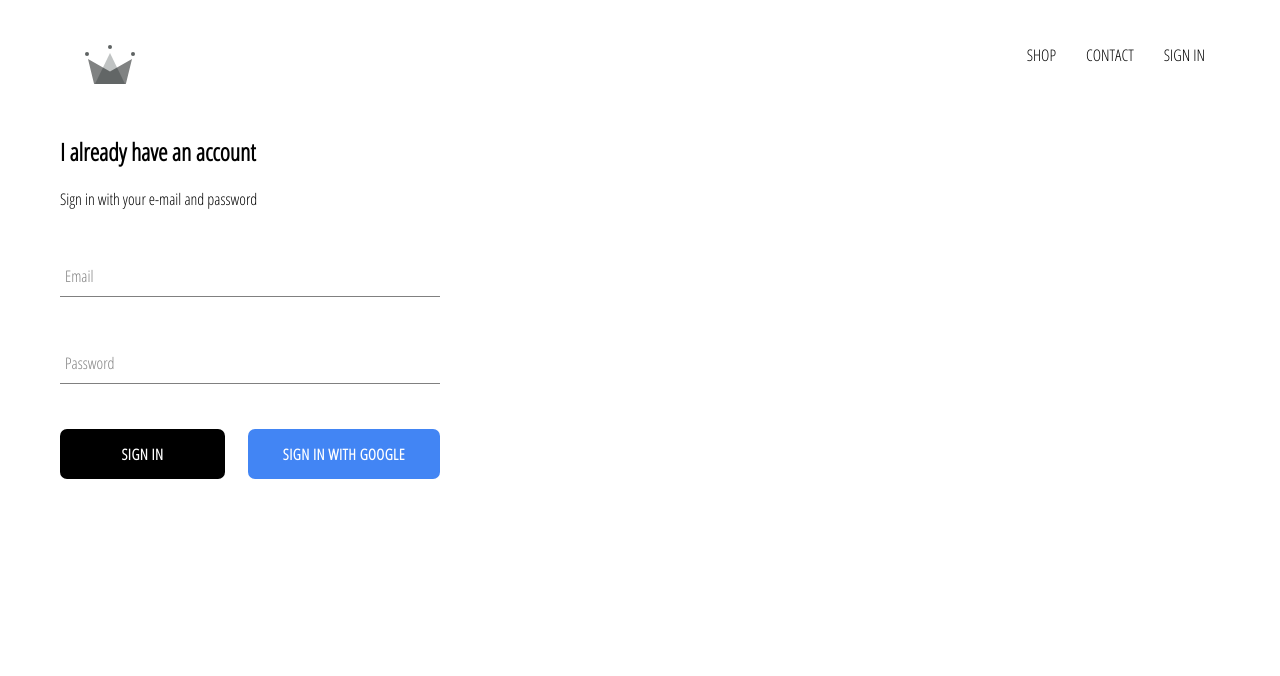
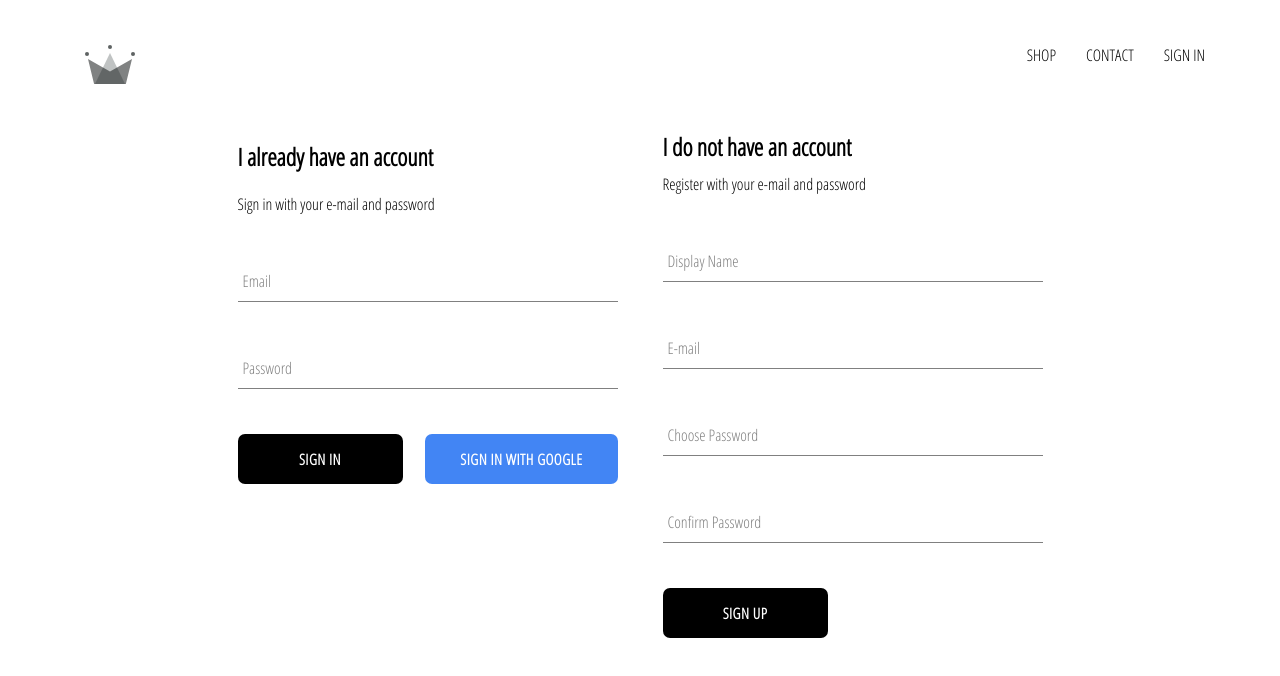
Before and after one commit to pdr-clv/crwn-clothing, a React (Create React App) app: page /signin in a window 1280 px wide. Shown: the top 676 px of the page. Built offline with nearby package versions, Linux system fonts and the light colour scheme; no server answers.

Commit message:
implemented firebase utils, included ability to store aythenticated users into our firebase db

```diff
--- /dev/null
+++ b/src/components/sign-up/sign-up.component.jsx
@@ -0,0 +1,99 @@
+import React from 'react';
+
+import FormInput from '../form-input/form-input.component';
+import CustomButton from '../custom-button/custom-button.component';
+import { auth, createUserProfileDocument} from '../../firebase/firebase.utils';
+
+import './sign-up.styles.scss';
+
+class SignUp extends React.Component {
+	constructor() {
+		super();
+
+		this.state = {
+			displayName:'',
+			email:'',
+			password:'',
+			confirmPassword:''
+		}
+	}
+
+	handleSubmit = async event => {
+
+		event.preventDefault();
+
+		const {displayName, email, password, confirmPassword} = this.state;
+
+		if (password !== confirmPassword) {
+			alert("Password and Confirm Password don't match");
+			return;
+		}
+
+		try{
+// auth.createUserWithEmailAndPassword es un método de firebase, que te permite crear un nuevo usuario pasandole email and password.
+			const {user} = await auth.createUserWithEmailAndPassword(email,password);
+			await createUserProfileDocument(user,{displayName});
+// con esto dejaremos los inputs limpios, después de guardar el usuario
+			this.setState({
+				displayName:'',
+				email:'',
+				password:'',
+				confirmPassword:''
+			});
+		} catch (err){
+			console.error('error creando usuario',err.message);
+			alert('Error creating new user \n' + err.message);
+		}
+	};
+
+	handleChange = event=> {
+		const {name,value} = event.target;
+// si ponemos name entre [] asignará el valor de la propiedad name del input (password o email) al valor value del input.
+		this.setState({[name]:value});
+	}
+
+
+	render(){
+// desectructuramos this.state en displayName, emai, password, etc, y se les pasa a los FormInput esos values
+		const {displayName, email, password, confirmPassword} = this.state;
+		return (
+			<div className='sign-up'>
+				<h2 className='title'>I do not have an account</h2>
+				<span>Register with your e-mail and password</span>
+				<form className='sign-up-form' onSubmit={this.handleSubmit}>
+					<FormInput
+						type='text'
+						name='displayName'
+						value={displayName}
+						onChange={this.handleChange}
+						label='Display Name'
+						required />
+						<FormInput
+						type='email'
+						name='email'
+						value={email}
+						onChange={this.handleChange}
+						label='E-mail'
+						required />
+						<FormInput
+						type='password'
+						name='password'
+						value={password}
+						onChange={this.handleChange}
+						label='Choose Password'
+						required />
+						<FormInput
+						type='password'
+						name='confirmPassword'
+						value={confirmPassword}
+						onChange={this.handleChange}
+						label='Confirm Password'
+						required />
+					<CustomButton type='submit'>SIGN UP</CustomButton>
+				</form>
+			</div>
+		)
+	}
+}
+
+export default SignUp
--- /dev/null
+++ b/src/components/sign-up/sign-up.styles.scss
@@ -0,0 +1,9 @@
+.sign-up {
+  display:flex;
+  flex-direction: column;
+  width: 380px;
+
+  .title {
+    margin: 10px 0;
+  }
+}
--- a/src/firebase/firebase.utils.js
+++ b/src/firebase/firebase.utils.js
@@ -20,7 +20,7 @@ export const createUserProfileDocument = async (userAuth,additionalData) => {
   const userRef = firestore.doc(`users/${userAuth.uid}`);
 
   const snapShot= await userRef.get();
-// snapShot tiene datos, y existe la propiedad exists, se ejecutará el códdigo que hay dentro del if.
+// snapShot tiene datos, y existe la propiedad exists es falso, se ejecutará el códdigo que hay dentro del if.
   if (!snapShot.exists) {
     const {displayName, email} = userAuth;
     const createdAt = new Date();
--- a/src/pages/sign-in-and-sign-up/sign-in-and-sign-up.component.jsx
+++ b/src/pages/sign-in-and-sign-up/sign-in-and-sign-up.component.jsx
@@ -1,11 +1,13 @@
 import React from 'react';
 import SignIn from '../../components/sign-in/sign-in.component';
+import SignUp from '../../components/sign-up/sign-up.component';
 
 import './sign-in-and-sign-up.styles.scss'
 
 const SignInAndSignUpPage = () => (
 	<div className='sign-in-and-sign-up'>
 		<SignIn />
+		<SignUp />
 	</div>
 );
 
--- a/src/pages/sign-in-and-sign-up/sign-in-and-sign-up.styles.scss
+++ b/src/pages/sign-in-and-sign-up/sign-in-and-sign-up.styles.scss
@@ -0,0 +1,6 @@
+.sign-in-and-sign-up {
+  width: 850px;
+  display:flex;
+  justify-content: space-around;
+  margin: 30px auto;
+}
```
